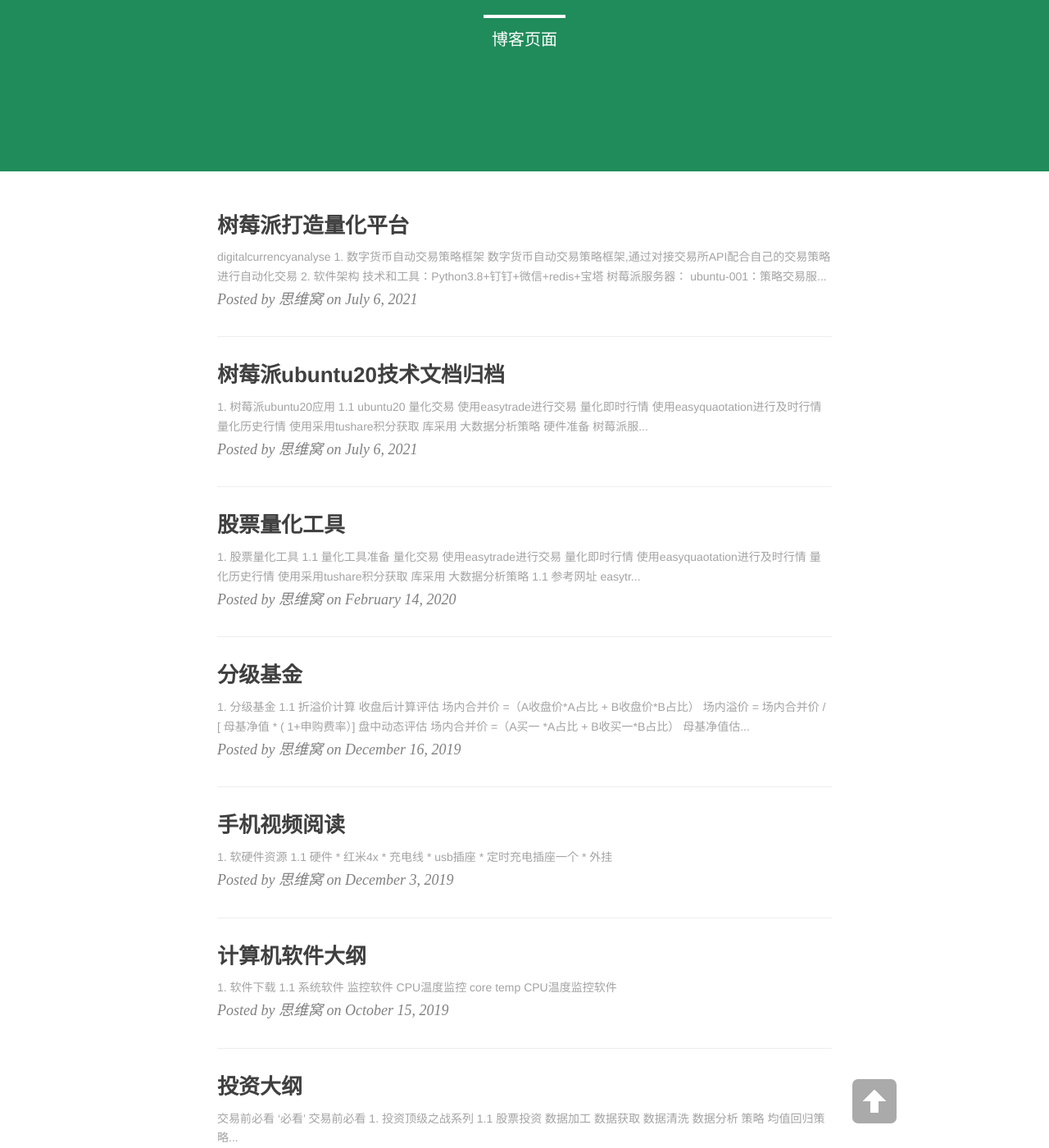
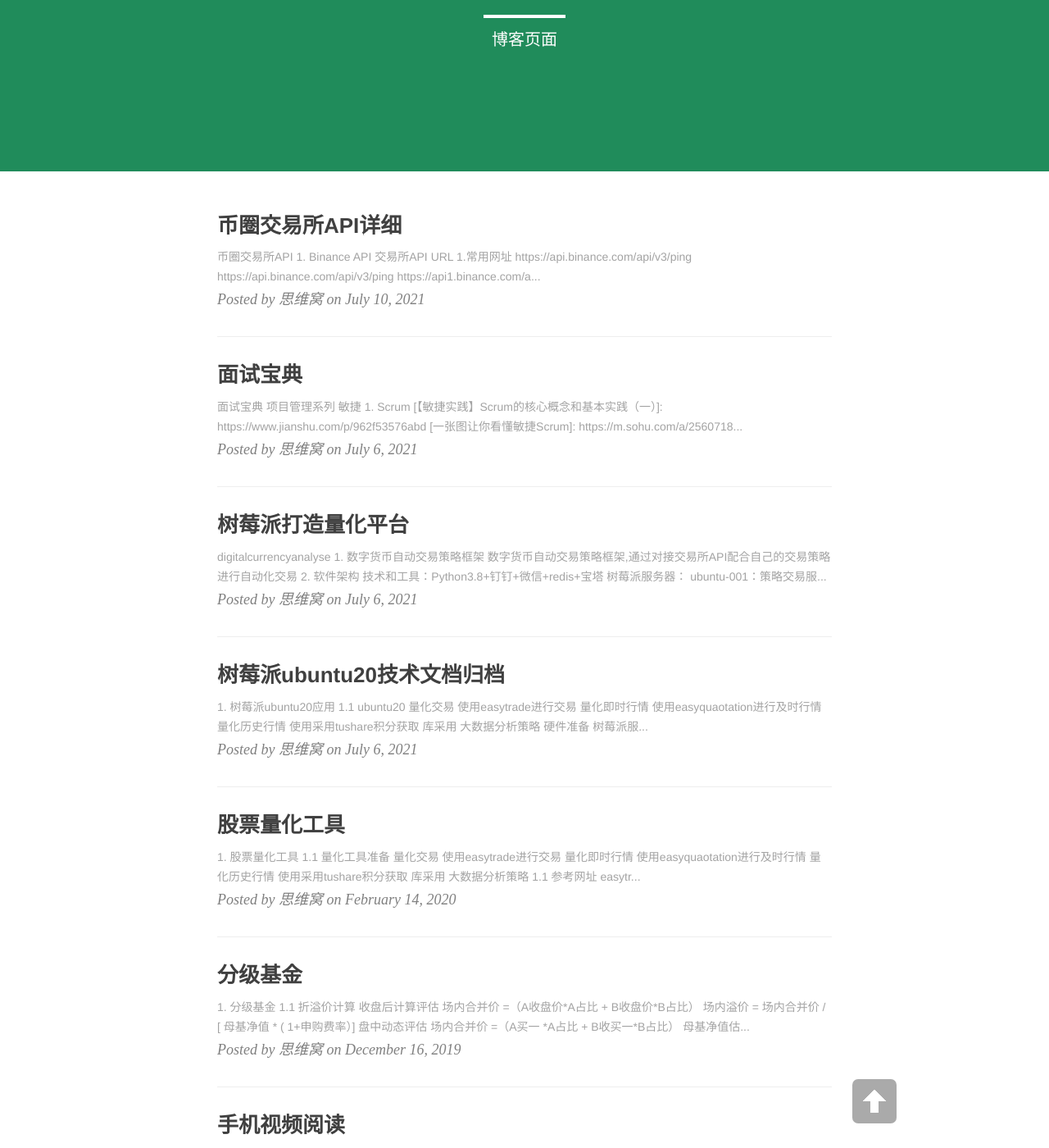
Before and after one commit to figerdeng/siweiwo, a Jekyll site: the page built from index.html, in a window 1280 px wide and 1400 px high, scrolled down 219 px. Shown: the whole window at 82% size. Built offline with Jekyll 4.4.1, drawn with Linux system fonts in a browser that asks for light colours; nearby versions of some CDN libraries; the list of posts is cut into pages by our own code; some of the changed text lies outside the part shown.

Commit message:
20210701-新增API链接

```diff
--- /dev/null
+++ b/_posts/2021-07-06-review.md
@@ -0,0 +1,23 @@
+---
+layout: post
+title: 面试宝典
+date: 2021-07-06
+categories: blog
+tags: [面试宝典]
+description: 面试宝典
+---
+
+
+# 面试宝典
+## **项目管理系列**
+
+### **敏捷**
+#### **1. Scrum**
+
+        [【敏捷实践】Scrum的核心概念和基本实践（一）]: https://www.jianshu.com/p/962f53576abd
+        [一张图让你看懂敏捷Scrum]: https://m.sohu.com/a/256071852_575744
+
+### **传统项目**
+#### **常用概念**
+        SOW：工作任务说明书
+        WBS:任务分解
--- /dev/null
+++ b/_posts/2021-07-10-raspi-coin-exchange-api.md
@@ -0,0 +1,30 @@
+---
+layout: post
+title: 币圈交易所API详细
+date: 2021-07-10
+categories: blog
+tags: [币圈交易所,API]
+description: 币圈交易所API
+---
+
+
+# 币圈交易所API
+
+## **1. Binance API**
+    交易所API URL
+    1.常用网址
+      https://api.binance.com/api/v3/ping
+      https://api.binance.com/api/v3/ping
+      https://api1.binance.com/api/v3/ping
+      https://api2.binance.com/api/v3/ping
+      https://api3.binance.com/api/v3/ping
+    2.国内网址
+      https://www.binancezh.sh/api/v3/ping
+    3.API文档
+      https://binance-docs.github.io/apidocs/spot/cn/#15ec3c9f4c
+    4.K线策略地址
+      [www.binancezh.sh][1]
+      [api3.binance.com][2]
+
+[1]:https://www.binancezh.sh/api/v3/klines?symbol=1INCHUSDT&startTime=1625500800000&endTime=1625846399000&limit=1000&interval=1d
+[2]:https://api3.binance.com/api/v3/klines?symbol=1INCHUSDT&startTime=1625500800000&endTime=1625846399000&limit=1000&interval=1d
```
Also changed, not shown: _posts/2021-07-06--raspi-ubuntu-dataanalyse.md (+9 -0 lines).
